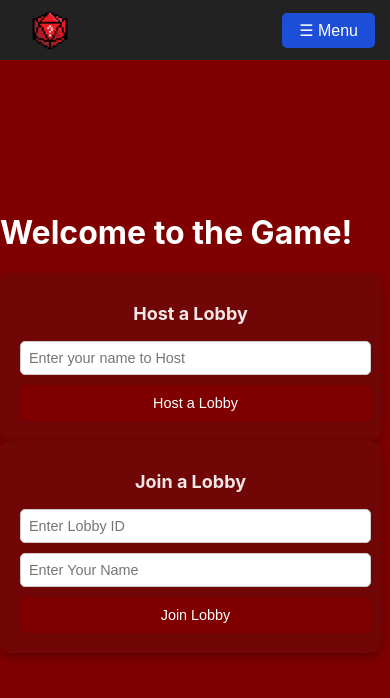
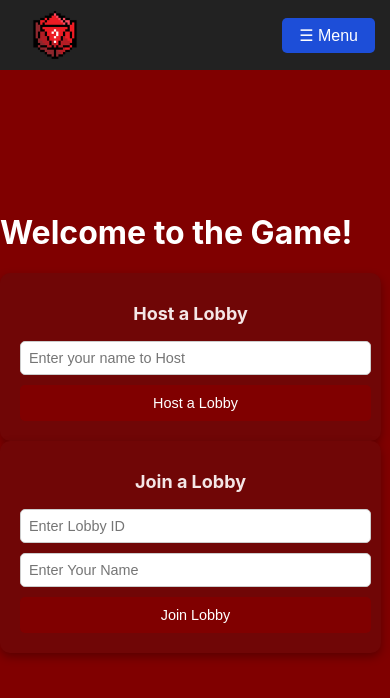
Before and after one commit to cain9209/my-app, a React (Create React App) app: page / in a window 390 px wide. Shown: the top 698 px of the page. Built offline with nearby package versions, Linux system fonts and the light colour scheme.

Commit message:
more style

```diff
--- a/src/styles/Navbar.css
+++ b/src/styles/Navbar.css
@@ -3,14 +3,14 @@
   width: 100%;
   background-color: #222;
   color: white;
-  padding: 15px 20px;
+  padding: 20px 30px; /* Reduced padding */
   display: flex;
   justify-content: space-between;
   align-items: center;
   position: fixed;
   top: 0;
   left: 0;
-  height: 60px;
+  height: 80px; /* Adjusted height */
   z-index: 1000;
   box-sizing: border-box;
 }
@@ -25,7 +25,7 @@
 
 .logo a {
   color: white;
-  font-size: 24px; /* Default size for desktops */
+  font-size: 24px; /* Match form styling */
   text-decoration: none;
   font-weight: bold;
   display: flex;
@@ -43,14 +43,14 @@
 /* Adjust font size for mobile */
 @media (max-width: 768px) {
   .logo a {
-    font-size: 16px;
+    font-size: 16px; /* More readable on small screens */
   }
 }
 
-
+/* Logo Icon */
 .logo-icon {
-  width: 40px;
-  height: 40px;
+  width: 50px; /* Slightly smaller for mobile */
+  height: 50px;
   max-width: 100%;
 }
 
@@ -63,63 +63,74 @@
   border-radius: 5px;
   cursor: pointer;
   font-size: 18px;
-  display: block; /* Ensures it always shows */
+  display: block;
+  transition: background 0.3s, transform 0.2s;
+}
+
+.menu-button:hover {
+  background: #153ec7;
+  transform: scale(1.05);
 }
 
 /* Navigation Links (Dropdown) */
 .nav-links {
   position: absolute;
-  top: 60px;
+  top: 80px; /* Align with new navbar height */
   right: 10px;
-  background: #333;
+  background: rgb(112, 6, 6); /* Match form background */
   border-radius: 10px;
   list-style: none;
   padding: 10px 0;
-  width: 180px; /* Slightly wider for better spacing */
-  display: none; /* Hidden by default */
+  width: 200px; /* More space */
+  display: none;
   flex-direction: column;
-  text-align: center; /* Center links for mobile */
+  text-align: center;
   box-shadow: 0px 4px 10px rgba(0, 0, 0, 0.3);
   z-index: 1200;
   transition: transform 0.3s ease-in-out, opacity 0.3s ease-in-out;
-  transform: translateX(10px);
+  transform: translateY(-10px);
   opacity: 0;
 }
 
 /* Show Menu when Active */
 .show-menu {
   display: flex;
-  transform: translateX(0);
+  transform: translateY(0);
   opacity: 1;
 }
 
 /* Navigation Links */
 .nav-links li {
-  padding: 12px;
+  padding: 15px;
 }
 
 .nav-links a {
   text-decoration: none;
-  color: white;
+  color: rgb(244, 230, 230); /* Match form text color */
   font-size: 18px;
   display: block;
   transition: color 0.3s ease-in-out;
 }
 
 .nav-links a:hover {
-  color: #ffcc00;
+  color: #83827f;
 }
 
 /* Mobile-Specific Fixes */
 @media (max-width: 768px) {
+  .navbar {
+    padding: 15px 20px;
+    height: 70px; /* Reduce navbar height for mobile */
+  }
+
   .nav-links {
-    width: 90%; /* Make sure it fits the screen */
-    right: 5%; /* Center it better */
+    width: 90%;
+    right: 5%;
     left: auto;
   }
 
   .nav-links a {
-    font-size: 16px; /* Adjust text size for smaller screens */
+    font-size: 16px;
   }
 
   .menu-button {
```
